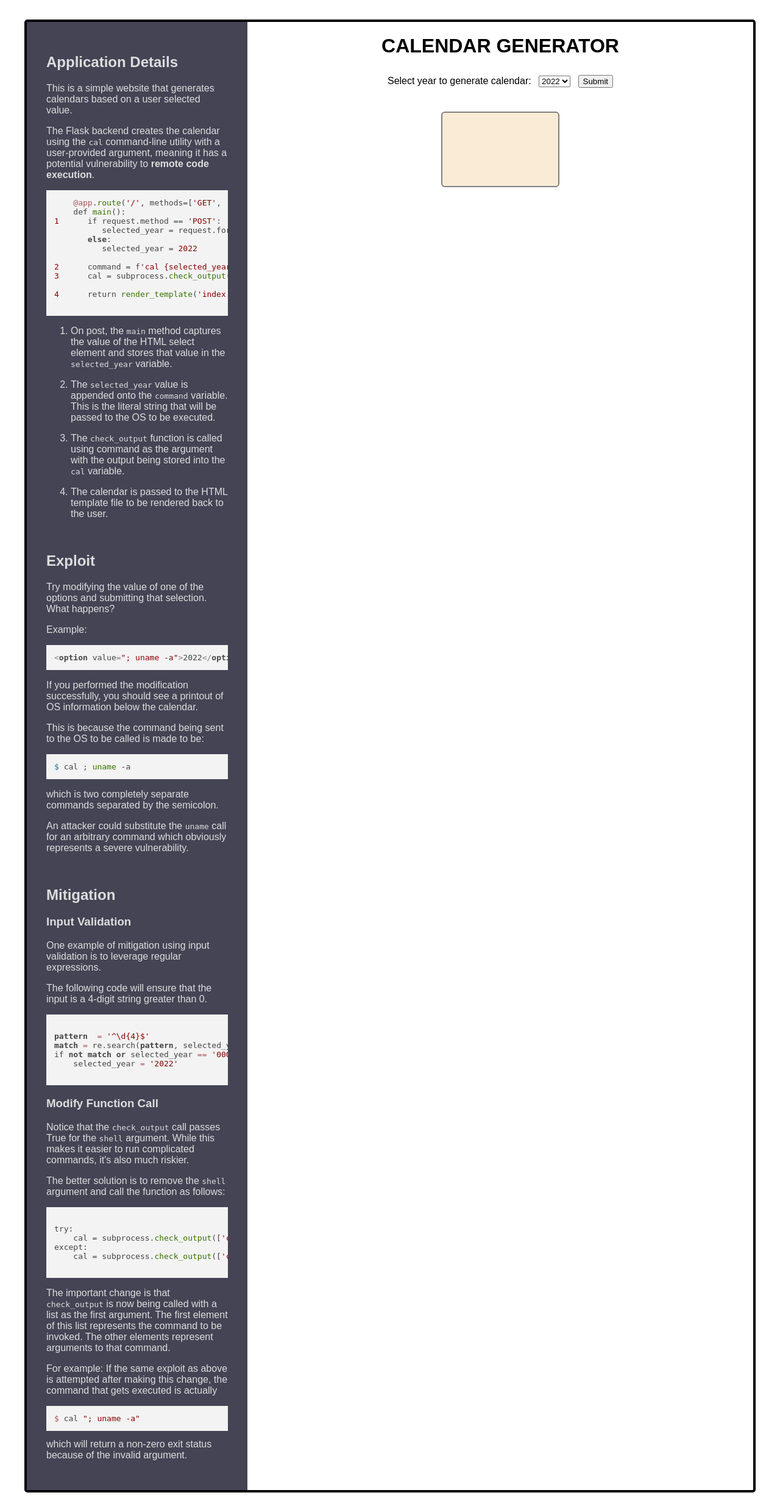
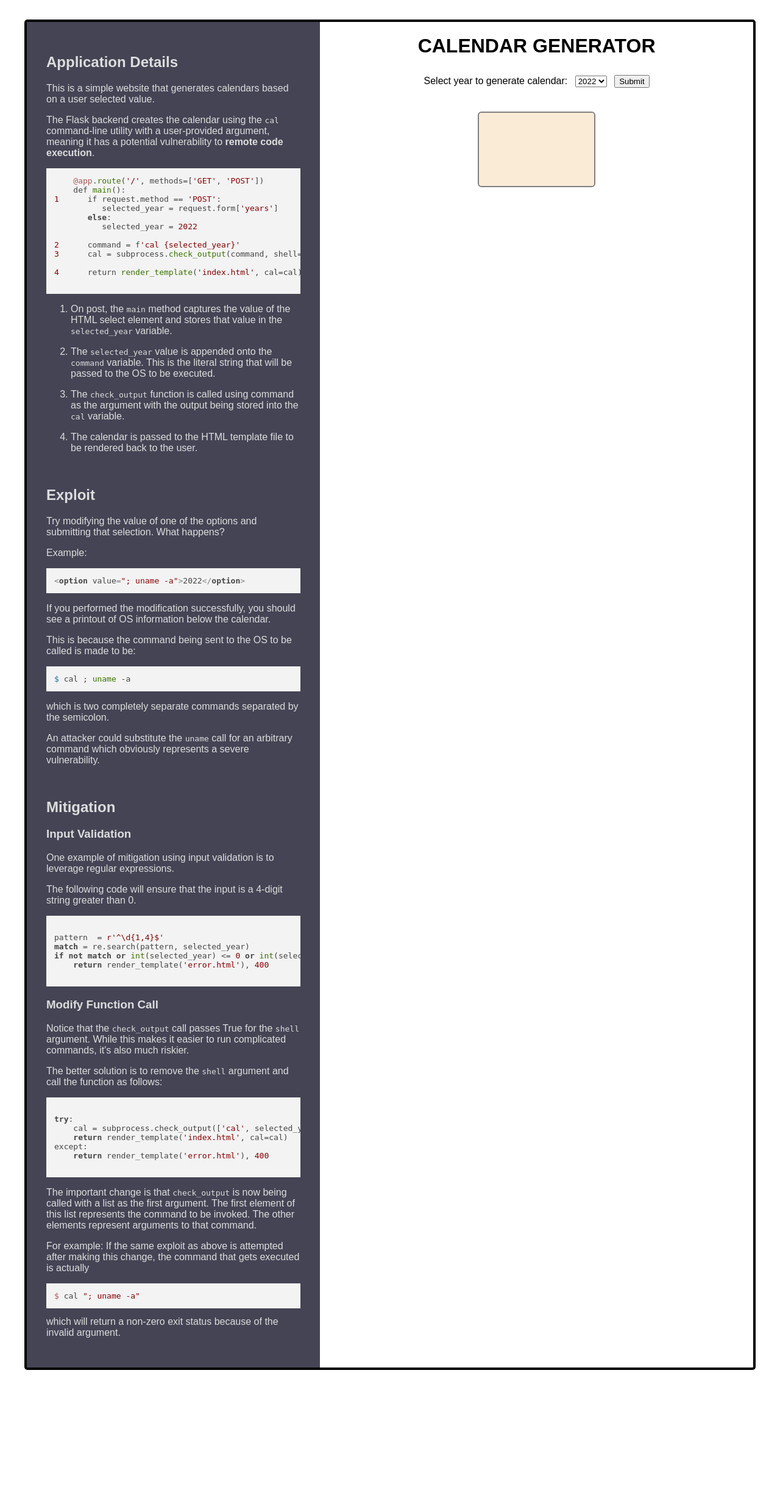
Before and after one commit to jdb5523/flask-rce-demo, a Flask app: template templates/index.html in a window 1280 px wide. Shown: the whole page at 61% size. After the commit the page ends 2247 px from the top, so only its background shows below. Run offline with Flask 2, Linux system fonts and the light colour scheme; the template is opened without the code that fills it, so the values that code supplies are empty; some libraries are stand-ins or nearby versions.

Commit message:
update code snippets

```diff
--- a/app.py
+++ b/app.py
@@ -11,11 +11,9 @@ load_dotenv()
 @app.route('/', methods=['GET', 'POST'])
 def main():
     selected_year = '2022'
-
     if request.method == 'POST':
         selected_year = request.form['years']
 
-    print(selected_year)
     pattern  = r'^\d{1,4}$'
     match = re.search(pattern, selected_year)
     if not match or int(selected_year) <= 0 or int(selected_year) > 9999:
--- a/static/styles.css
+++ b/static/styles.css
@@ -37,7 +37,7 @@ a {
 
 #left-content {
     background-color: #445;
-    width: 25%;
+    width: 35%;
     padding: 2rem;
     color:#ddd;
 }
--- a/templates/index.html
+++ b/templates/index.html
@@ -60,10 +60,10 @@
             <p>One example of mitigation using input validation is to leverage regular expressions.</p>
             <p>The following code will ensure that the input is a 4-digit string greater than 0.</p>
             <pre><code>
-pattern  = '^\d{4}$'
+pattern  = r'^\d{1,4}$'
 match = re.search(pattern, selected_year)
-if not match or selected_year == '0000':
-    selected_year = '2022'
+if not match or int(selected_year) <= 0 or int(selected_year) > 9999:
+    return render_template('error.html'), 400
             </code></pre>
 
             <h3>Modify Function Call</h3>
@@ -73,8 +73,9 @@ if not match or selected_year == '0000':
             <pre><code>
 try:
     cal = subprocess.check_output(['cal', selected_year]).decode('ascii')
+    return render_template('index.html', cal=cal)
 except:
-    cal = subprocess.check_output(['cal', '2022']).decode('ascii')
+    return render_template('error.html'), 400
             </code></pre>
             <p>The important change is that <code>check_output</code> is now being called with a list
                 as the first argument. The first element of this list represents the command to be
```
